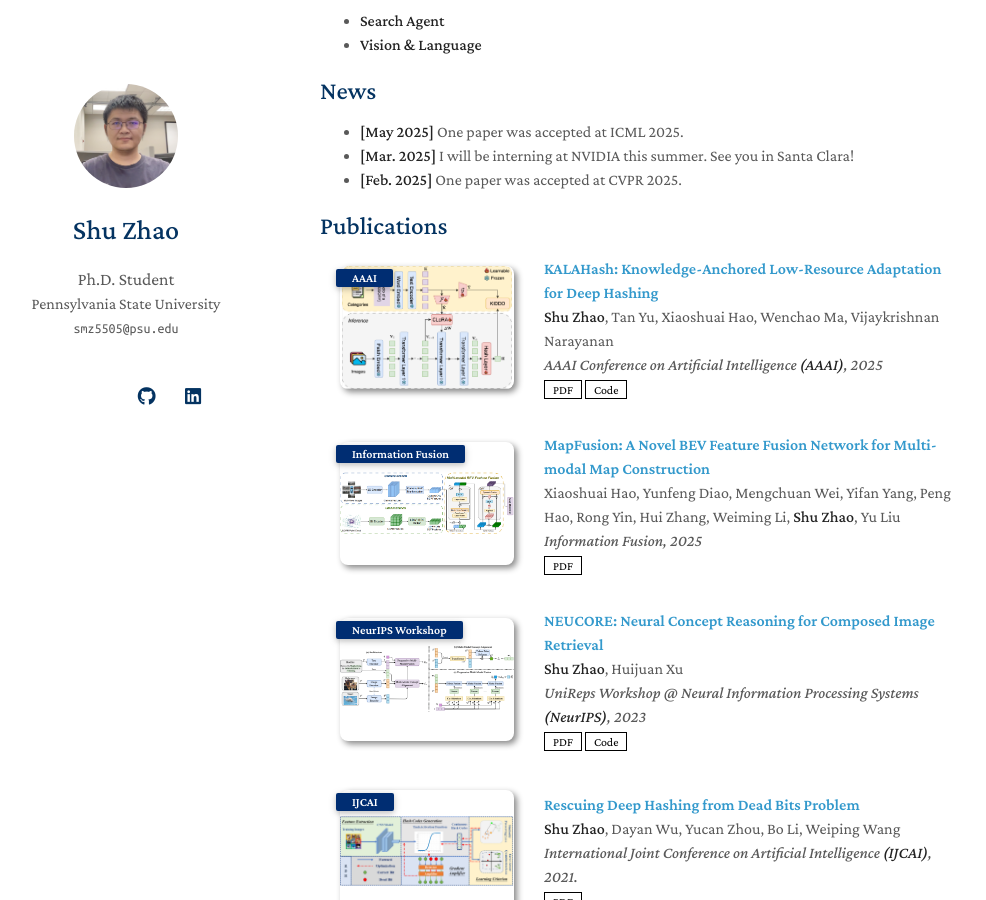
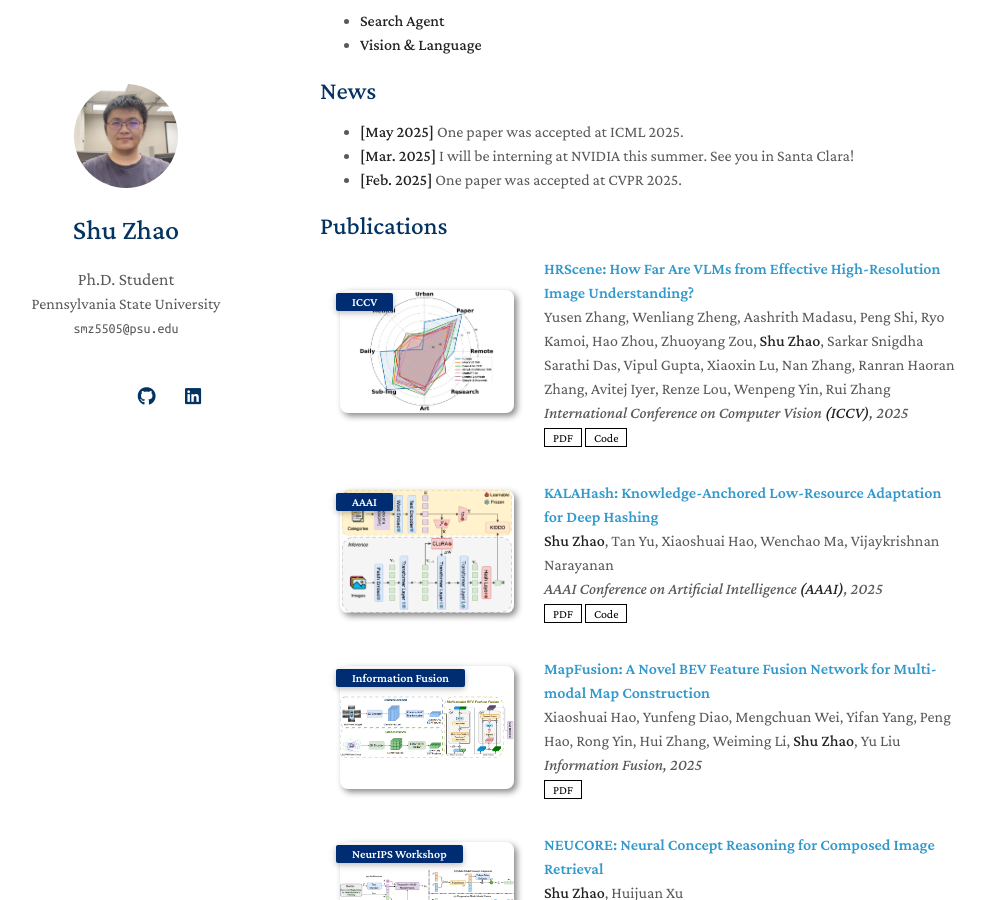
Before and after one commit to Tree-Shu-Zhao/Tree-Shu-Zhao.github.io, a Jekyll site: the page built from index.md, in a window 1280 px wide and 900 px high, scrolled down 370 px. Shown: the whole window, without its empty margins (150-1136 px from the left). Built offline with Jekyll 4.4.1, drawn with Linux system fonts in a browser that asks for light colours; nearby versions of some CDN libraries; a style sheet for code colours, icons or effects is not loaded; our own code applies the rules of GitHub Pages for plain Markdown files.

Commit message:
Update publications.yml

```diff
--- a/_data/publications.yml
+++ b/_data/publications.yml
@@ -1,4 +1,11 @@
 main:
+  - title: "HRScene: How Far Are VLMs from Effective High-Resolution Image Understanding?"
+    authors: Yusen Zhang, Wenliang Zheng, Aashrith Madasu, Peng Shi, Ryo Kamoi, Hao Zhou, Zhuoyang Zou, <strong>Shu Zhao</strong>, Sarkar Snigdha Sarathi Das, Vipul Gupta, Xiaoxin Lu, Nan Zhang, Ranran Haoran Zhang, Avitej Iyer, Renze Lou, Wenpeng Yin, Rui Zhang
+    conference_short: ICCV
+    conference: "International Conference on Computer Vision <strong>(ICCV)</strong>, 2025"
+    pdf: https://arxiv.org/pdf/2504.18406
+    image: ./assets/img/ICCV25_HRSCENE.png
+    code: https://yszh8.github.io/hrscene/
   - title: "KALAHash: Knowledge-Anchored Low-Resource Adaptation for Deep Hashing"
     authors: <strong>Shu Zhao</strong>, Tan Yu, Xiaoshuai Hao, Wenchao Ma, Vijaykrishnan Narayanan
     conference_short: AAAI
```
